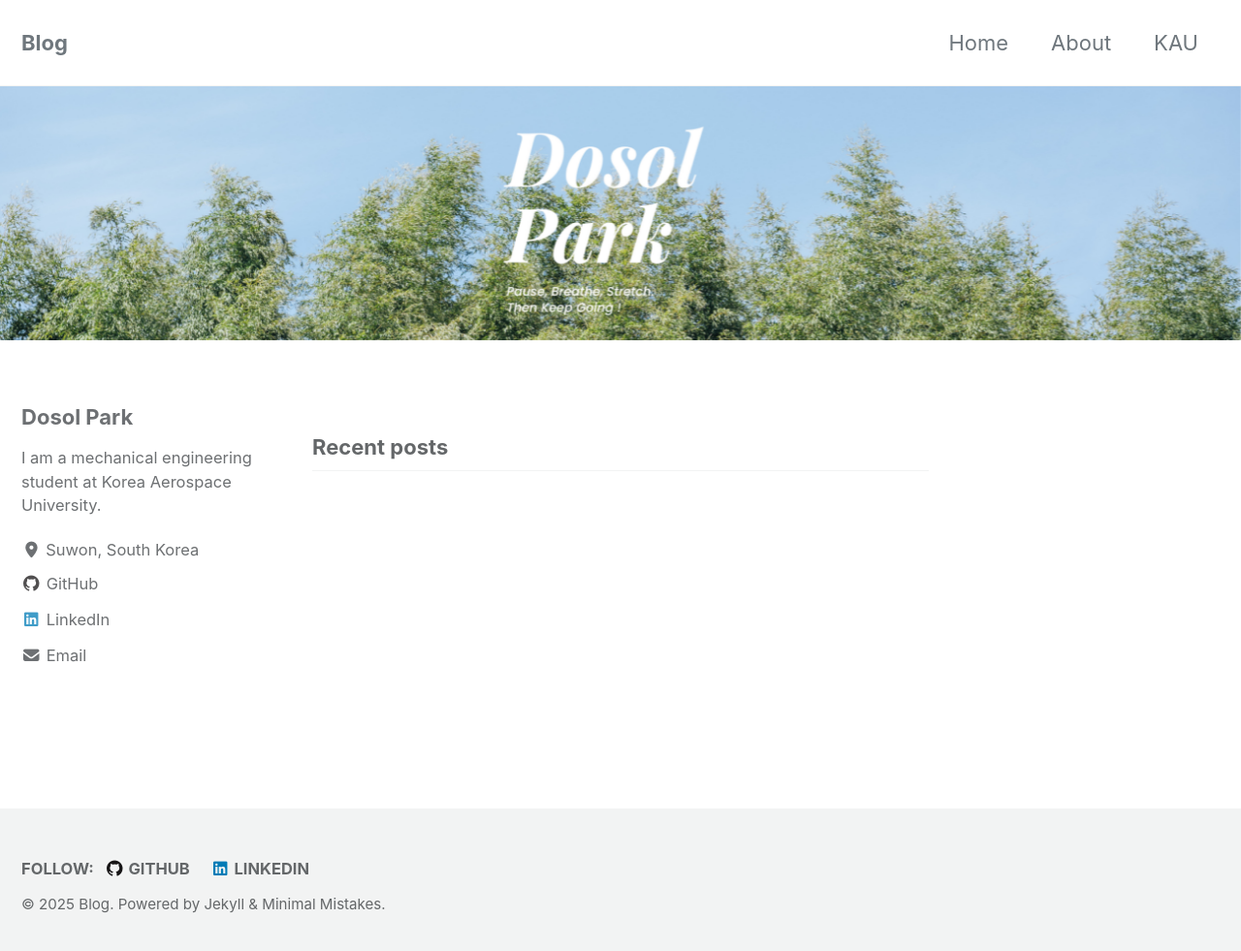
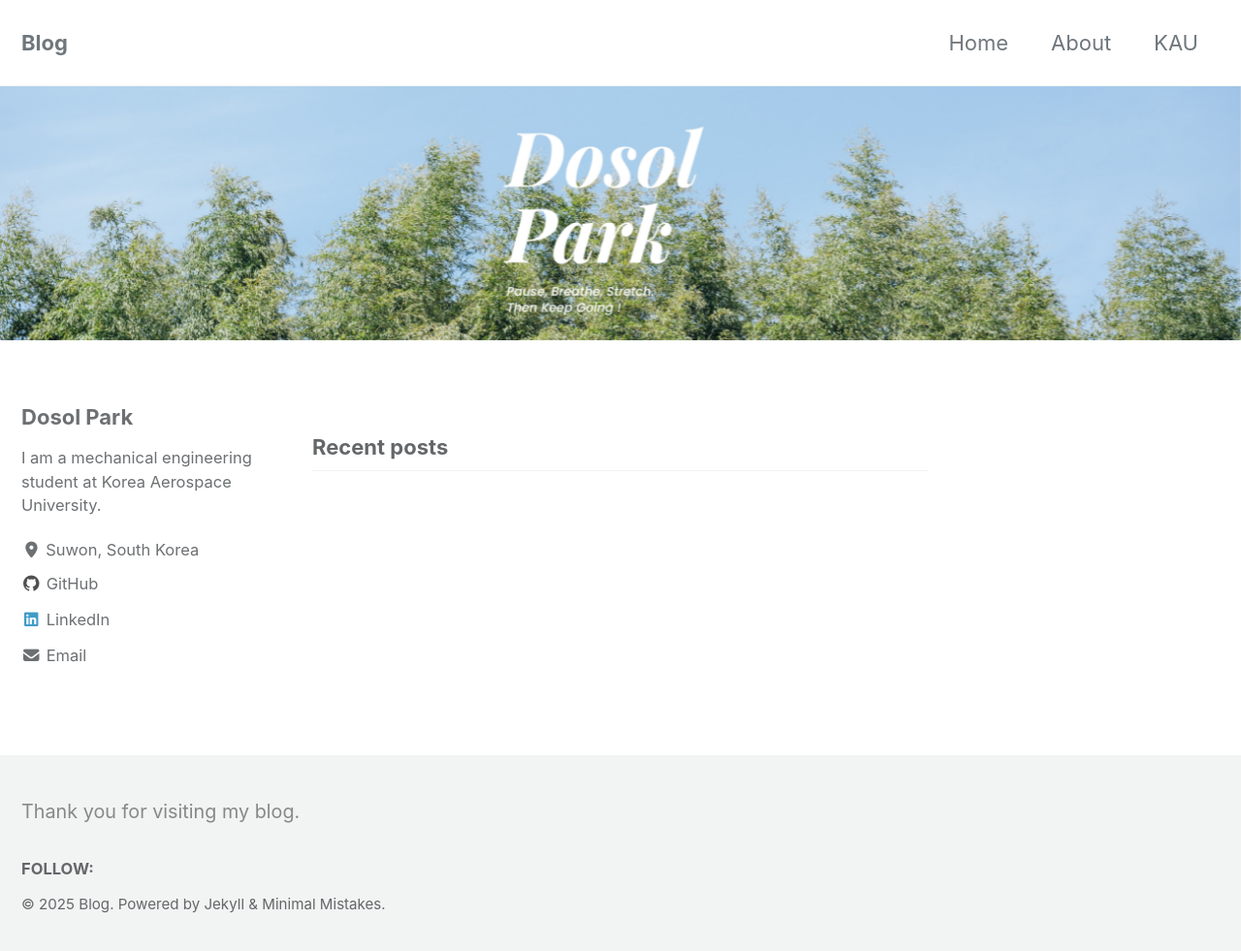
Before and after one commit to parkdosol/parkdosol.github.io, a Jekyll site: the page built from index.html, in a window 1280 px wide and 989 px high. Shown: the top 981 px of the window at 97% size. Built offline with Jekyll 4.4.1, drawn with Linux system fonts in a browser that asks for light colours; cached includes are drawn as plain includes; the list of posts is cut into pages by our own code.

Commit message:
footer 수정

```diff
--- a/_config.yml
+++ b/_config.yml
@@ -130,13 +130,14 @@ author:
 
 # Site Footer
 footer:
-  links:
-    - label: "GitHub"
-      icon: "fab fa-fw fa-github"
-      url: "https://github.com/parkdosol"
-    - label: "LinkedIn"
-      icon: "fab fa-fw fa-linkedin"
-      url: "https://www.linkedin.com/in/dosol-park"
+  # links:
+  #   - label: "GitHub"
+  #     icon: "fab fa-fw fa-github"
+  #     url: "https://github.com/parkdosol"
+  #   - label: "LinkedIn"
+  #     icon: "fab fa-fw fa-linkedin"
+  #     url: "https://www.linkedin.com/in/dosol-park"
+  links: []
 
 
 # Reading Files
--- a/_includes/footer/custom.html
+++ b/_includes/footer/custom.html
@@ -1,3 +1,5 @@
 <!-- start custom footer snippets -->
-
+<p style="margin-top: 1rem; font-size: 0.9rem; color: #888;">
+    Thank you for visiting my blog.
+</p>
 <!-- end custom footer snippets -->
```
